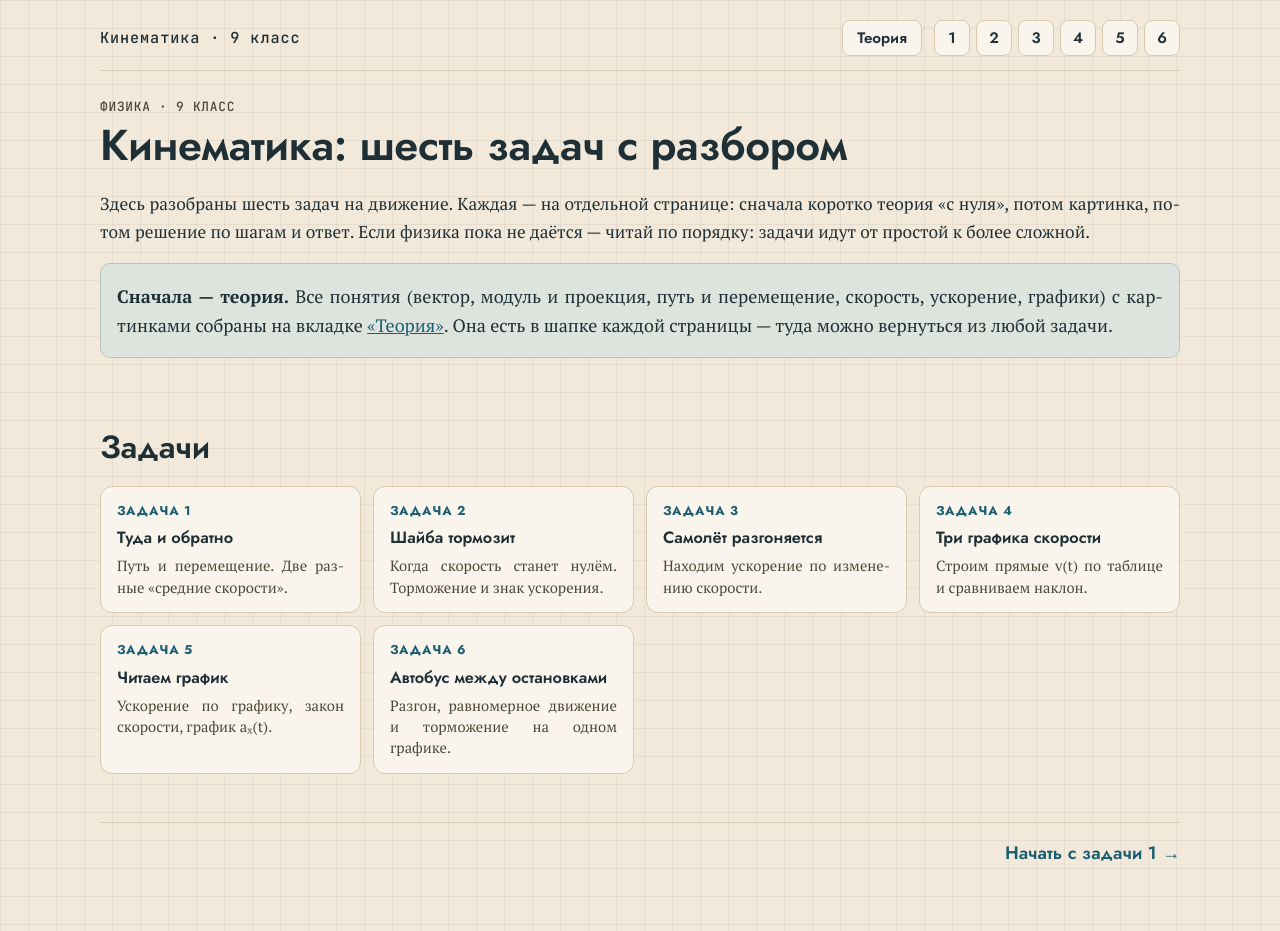
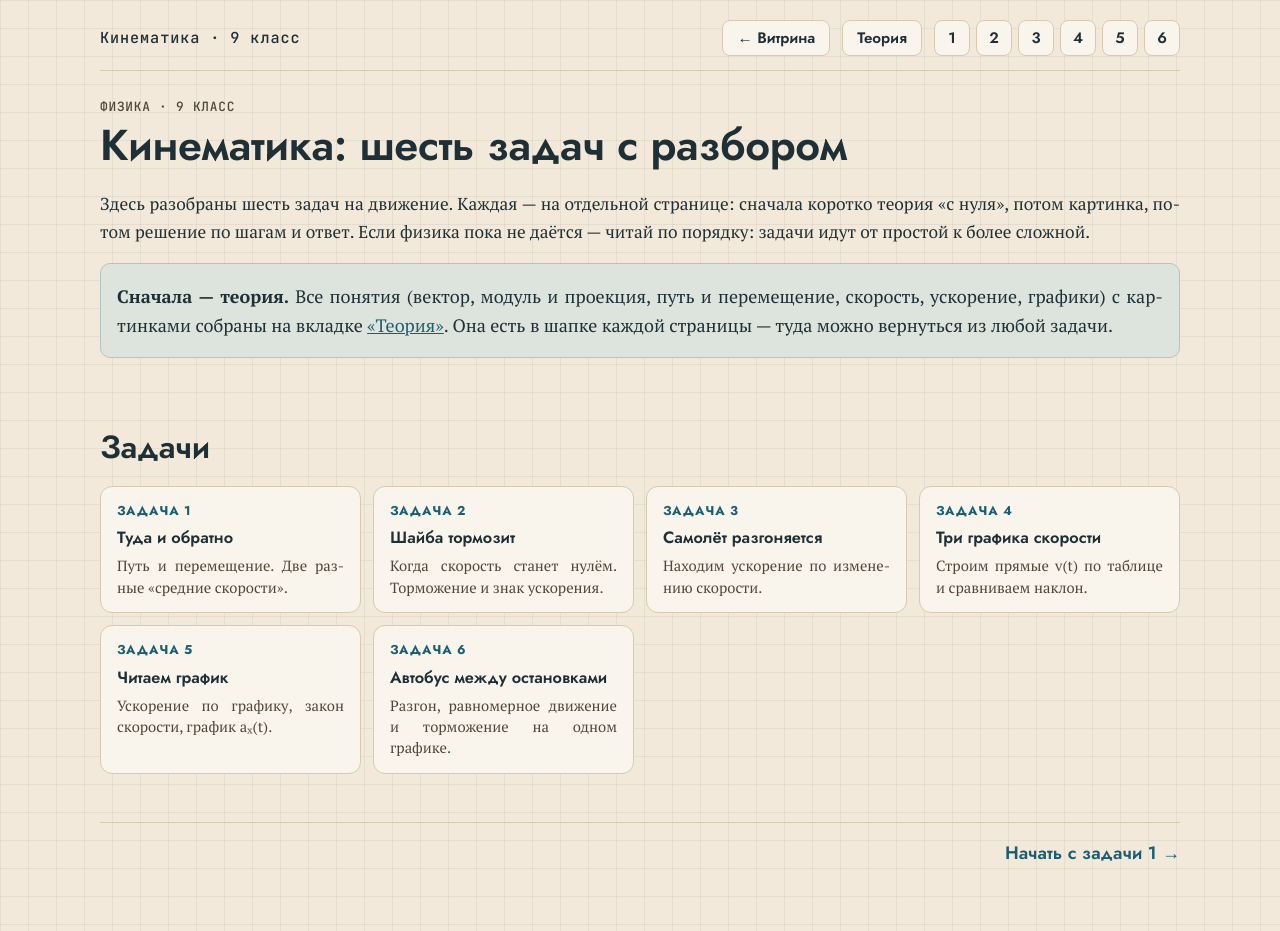
Before and after one commit to Verter73/physics-9-kinematics, a plain HTML site: page index.html in a window 1280 px wide. Drawn offline with Linux system fonts and the light colour scheme.

Commit message:
Ссылка «← Витрина» на каждой странице

```diff
--- a/index.html
+++ b/index.html
@@ -16,6 +16,7 @@
   <header class="top">
     <a class="home" href="index.html">Кинематика · 9 класс</a>
     <nav class="tasks" aria-label="Разделы">
+      <a class="theory" href="https://verter73.github.io/school-pages/">← Витрина</a>
       <a class="theory" href="teoriya.html">Теория</a>
       <a href="zadacha-1.html" title="Задача 1">1</a>
       <a href="zadacha-2.html" title="Задача 2">2</a>
```
Also changed, not shown: teoriya.html (+1 -0 lines), zadacha-1.html (+1 -0 lines), zadacha-2.html (+1 -0 lines), zadacha-3.html (+1 -0 lines), zadacha-4.html (+1 -0 lines), zadacha-5.html (+1 -0 lines), zadacha-6.html (+1 -0 lines).
